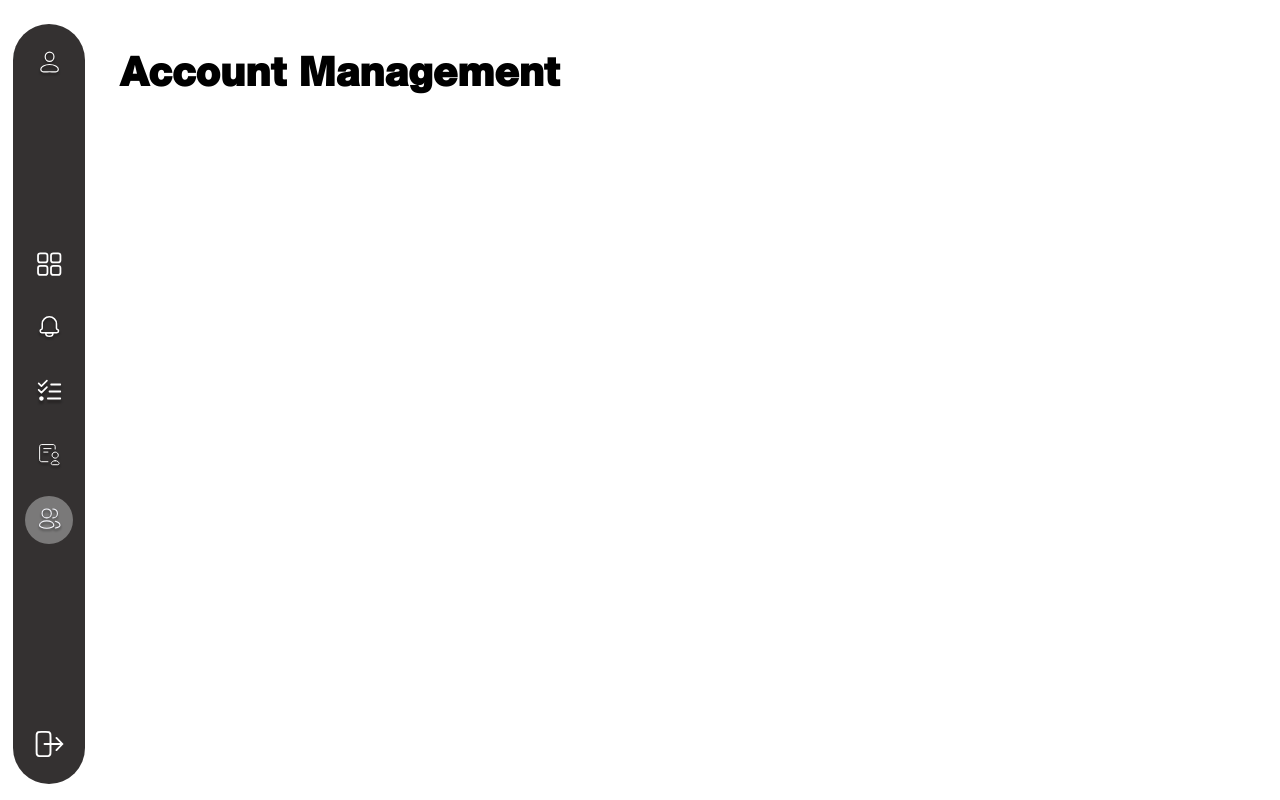
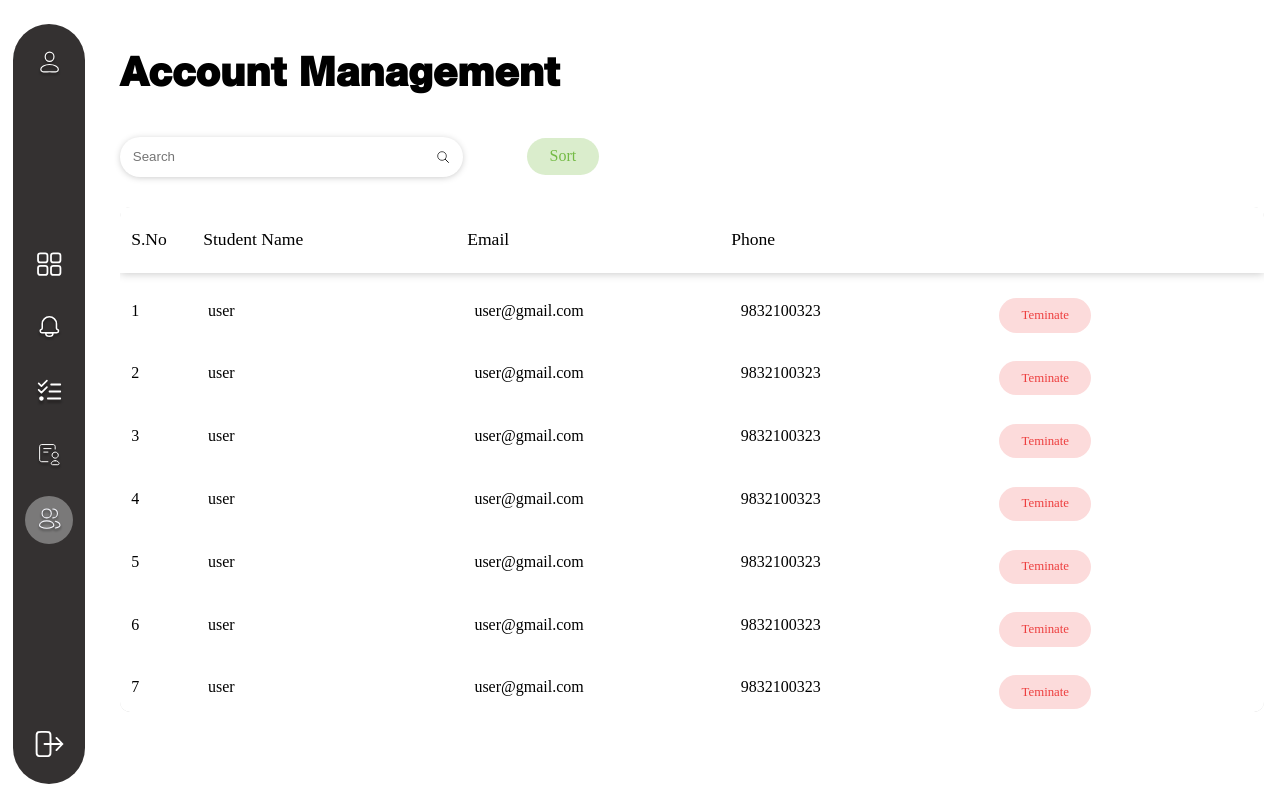
Before and after one commit to Pirates-Corp/MUHI, a Next.js app: page /admin/accounts in a window 1280 px wide. Built offline with nearby package versions, Linux system fonts and the light colour scheme; a web font is replaced by a local one.

Commit message:
ready for client demo

```diff
--- a/pages/admin/accounts/index.js
+++ b/pages/admin/accounts/index.js
@@ -1,11 +1,35 @@
 import PrimaryHeading from '../../../components/common/Header/PrimaryHeading'
 import BaseLayout from '../../../components/Layouts/BaseLayout.jsx'
+import TableComponent from "../../../components/admin/Table/TableComponent";
 export default function accounts() {
+
+
+
+
+  const data = [
+    ['user ','user@gmail.com','9832100323',"/admin/report/siva"],
+    ['user ','user@gmail.com','9832100323',"/admin/report/siva"],
+    ['user ','user@gmail.com','9832100323',"/admin/report/siva"],
+    ['user ','user@gmail.com','9832100323',"/admin/report/siva"],
+    ['user ','user@gmail.com','9832100323',"/admin/report/siva"],
+    ['user ','user@gmail.com','9832100323',"/admin/report/siva"],
+    ['user ','user@gmail.com','9832100323',"/admin/report/siva"],
+
+]
+
+
+
   return (
     <div>
       <BaseLayout>
       <PrimaryHeading heading="Account Management"/>
-
+      <TableComponent
+          col="4"
+          colNames={["Student Name", "email","phone"]}
+          buttonColor="red"
+          buttonText="Teminate"
+          data={data}
+        />
       </BaseLayout>
     </div>
   )
--- a/pages/admin/newsletter/index.js
+++ b/pages/admin/newsletter/index.js
@@ -1,11 +1,12 @@
 import PrimaryHeading from '../../../components/common/Header/PrimaryHeading'
 import BaseLayout from '../../../components/Layouts/BaseLayout.jsx'
+import Newsletter from "../../../components/user/Newsletter/NewsletterInformationCard"
 export default function accounts() {
   return (
     <div>
 
       <BaseLayout>
-      <PrimaryHeading heading="Newsletter Creation"/>
+      <Newsletter/>
       </BaseLayout>
     </div>
   )
```
Also changed, not shown: components/admin/Quiz/QuizDataForm.jsx (+5 -3 lines), components/admin/Quiz/QuizDataForm.module.scss (+16 -0 lines), components/admin/Quiz/QuizQuestionsForm.jsx (+8 -1 lines).
